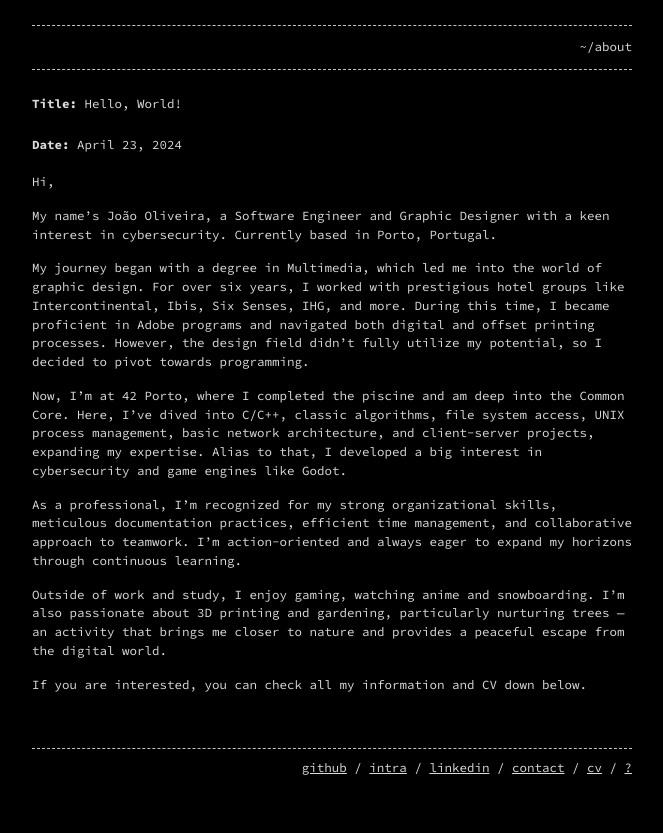
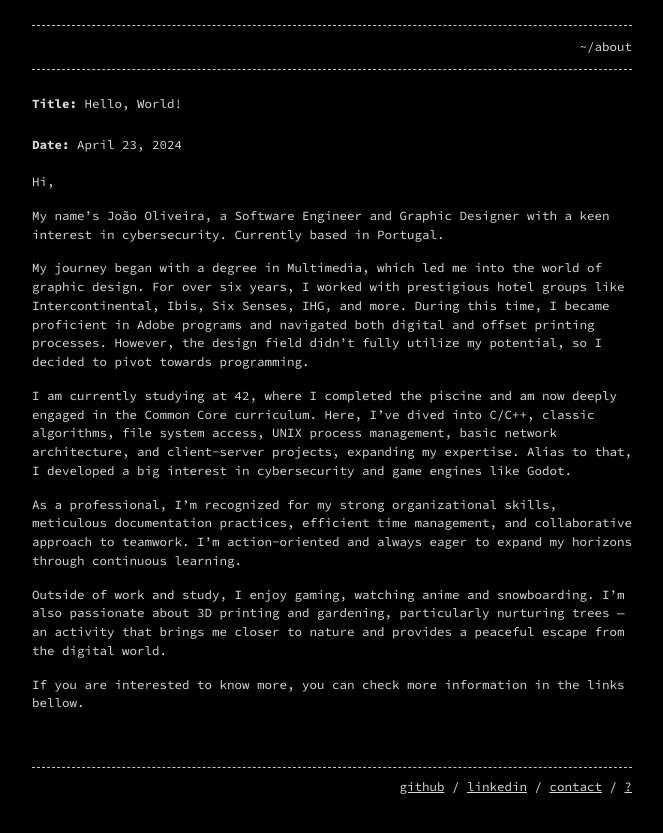
Before and after one commit to jotavare/terminal-style-cv, a Jekyll site: the page built from index.md, in a window 1280 px wide. Shown: the top 833 px of the page, without its empty margins (308-971 px from the left). Built offline with Jekyll 4.4.1, drawn with Linux system fonts in a browser that asks for light colours.

Commit message:
chore: minor config and content tweaks

```diff
--- a/_config.yml
+++ b/_config.yml
@@ -10,10 +10,8 @@ style: dark
 
 footer:
     <a href="https://github.com/jotavare" target="_blank" rel="noopener noreferrer">github</a> /
-    <a href="https://profile.intra.42.fr/users/jotavare" target="_blank" rel="noopener noreferrer">intra</a> /
     <a href="https://www.linkedin.com/in/jotavare/" target="_blank" rel="noopener noreferrer">linkedin</a> /
     <a href="mailto:jpoliveira.mm@gmail.com" target="_blank" rel="noopener noreferrer">contact</a> /
-    <a href="https://jotavare.github.io/cv/cv-joao-oliveira.pdf" target="_blank" rel="noopener noreferrer">cv</a> /
     <a href="https://www.youtube.com/watch?v=dQw4w9WgXcQ" target="_blank" rel="noopener noreferrer">?</a>
 
 # Build settings
--- a/index.md
+++ b/index.md
@@ -10,14 +10,14 @@ permalink: /
 
 <br>Hi,
 
-My name's João Oliveira, a Software Engineer and Graphic Designer with a keen interest in cybersecurity. Currently based in Porto, Portugal.
+My name's João Oliveira, a Software Engineer and Graphic Designer with a keen interest in cybersecurity. Currently based in Portugal.
 
 My journey began with a degree in Multimedia, which led me into the world of graphic design. For over six years, I worked with prestigious hotel groups like Intercontinental, Ibis, Six Senses, IHG, and more. During this time, I became proficient in Adobe programs and navigated both digital and offset printing processes. However, the design field didn't fully utilize my potential, so I decided to pivot towards programming.
 
-Now, I'm at 42 Porto, where I completed the piscine and am deep into the Common Core. Here, I've dived into C/C++, classic algorithms, file system access, UNIX process management, basic network architecture, and client-server projects, expanding my expertise. Alias to that, I developed a big interest in cybersecurity and game engines like Godot.
+I am currently studying at 42, where I completed the piscine and am now deeply engaged in the Common Core curriculum. Here, I've dived into C/C++, classic algorithms, file system access, UNIX process management, basic network architecture, and client-server projects, expanding my expertise. Alias to that, I developed a big interest in cybersecurity and game engines like Godot.
 
 As a professional, I'm recognized for my strong organizational skills, meticulous documentation practices, efficient time management, and collaborative approach to teamwork. I'm action-oriented and always eager to expand my horizons through continuous learning.
 
 Outside of work and study, I enjoy gaming, watching anime and snowboarding. I'm also passionate about 3D printing and gardening, particularly nurturing trees — an activity that brings me closer to nature and provides a peaceful escape from the digital world.
 
-If you are interested, you can check all my information and CV down below.
+If you are interested to know more, you can check more information in the links bellow.
```
